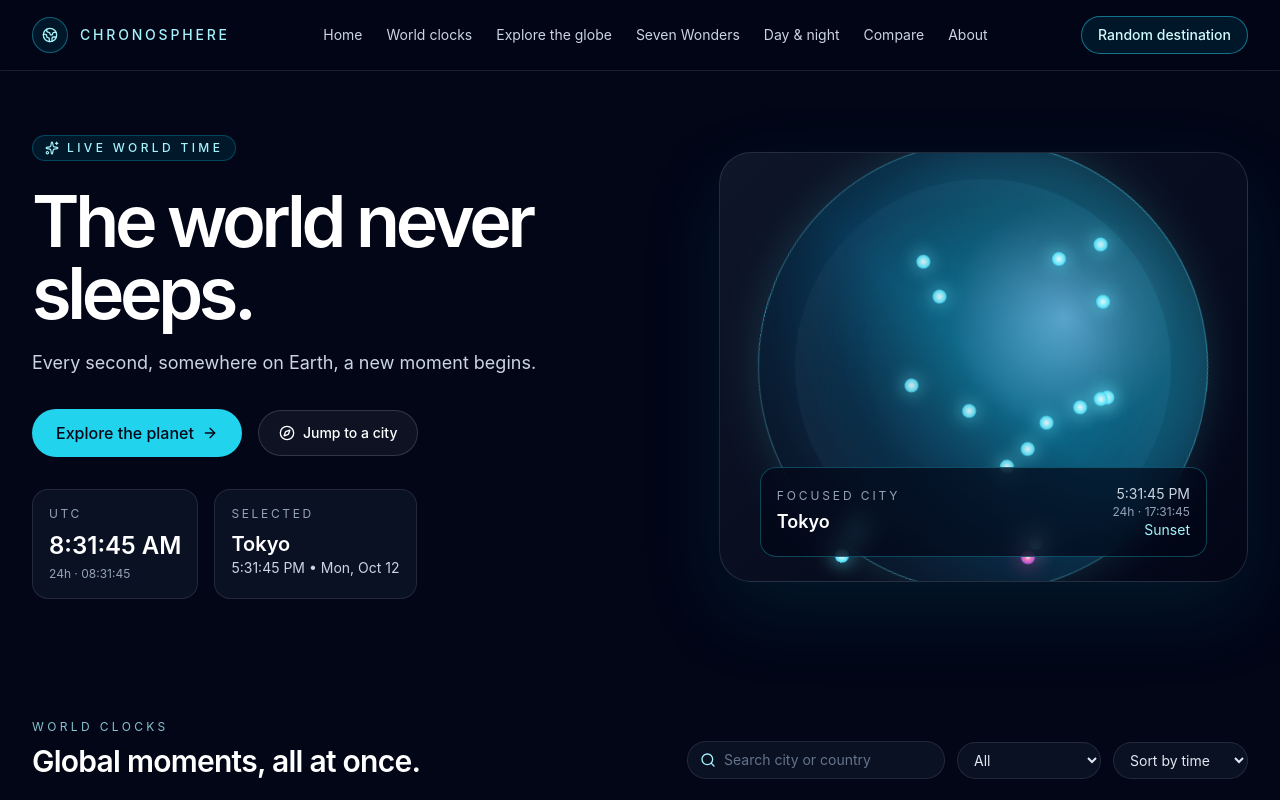
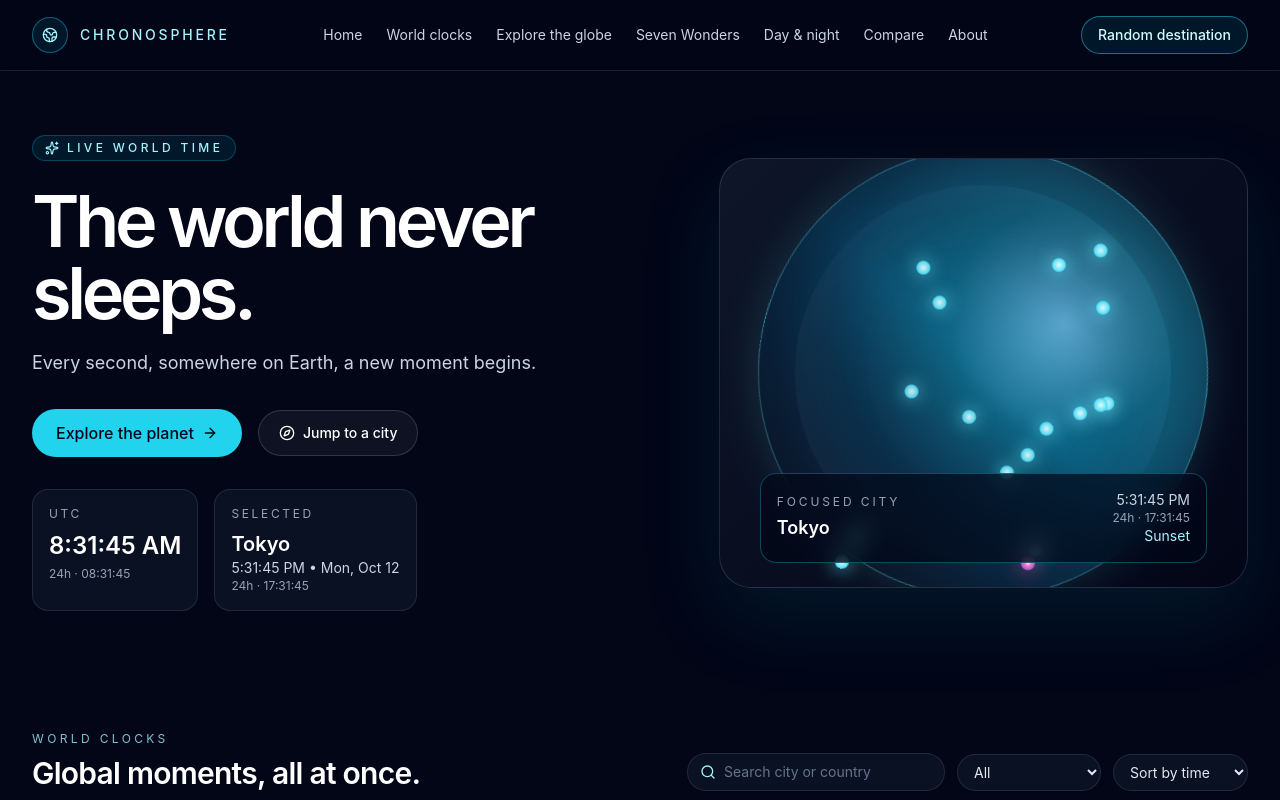
Before and after one commit to Gowtham1745/Jump-Through-Time, a React (Vite) app: page / in a window 1280 px wide. Shown: the top 800 px of the page. Built offline with nearby package versions, Linux system fonts and the light colour scheme; grey boxes are pictures that could not be loaded.

Commit message:
Polish secondary 24-hour clock labels

```diff
--- a/src/App.tsx
+++ b/src/App.tsx
@@ -299,13 +299,14 @@ function App() {
             <div className="mt-8 flex flex-col gap-4 sm:flex-row">
               <div className="rounded-2xl border border-white/10 bg-slate-900/70 p-4">
                 <p className="text-xs uppercase tracking-[0.22em] text-slate-400">UTC</p>
-                <p className="mt-2 text-2xl font-semibold text-white">{formatTime(now, 'UTC', true)}
-                <span className="mt-1 block text-xs font-normal text-slate-400">24h · {formatTime(now, 'UTC', false)}</span></p>
+                <p className="mt-2 text-2xl font-semibold text-white">{formatTime(now, 'UTC', true)}</p>
+                <p className="mt-1 text-xs text-slate-400">24h · {formatTime(now, 'UTC', false)}</p>
               </div>
               <div className="rounded-2xl border border-white/10 bg-slate-900/70 p-4">
                 <p className="text-xs uppercase tracking-[0.22em] text-slate-400">Selected</p>
                 <p className="mt-2 text-xl font-semibold text-white">{selectedCity.city}</p>
                 <p className="text-sm text-slate-300">{formatTime(now, selectedCity.zone, true)} • {formatDate(now, selectedCity.zone)}</p>
+                <p className="text-xs text-slate-400">24h · {formatTime(now, selectedCity.zone, false)}</p>
               </div>
             </div>
           </div>
```
